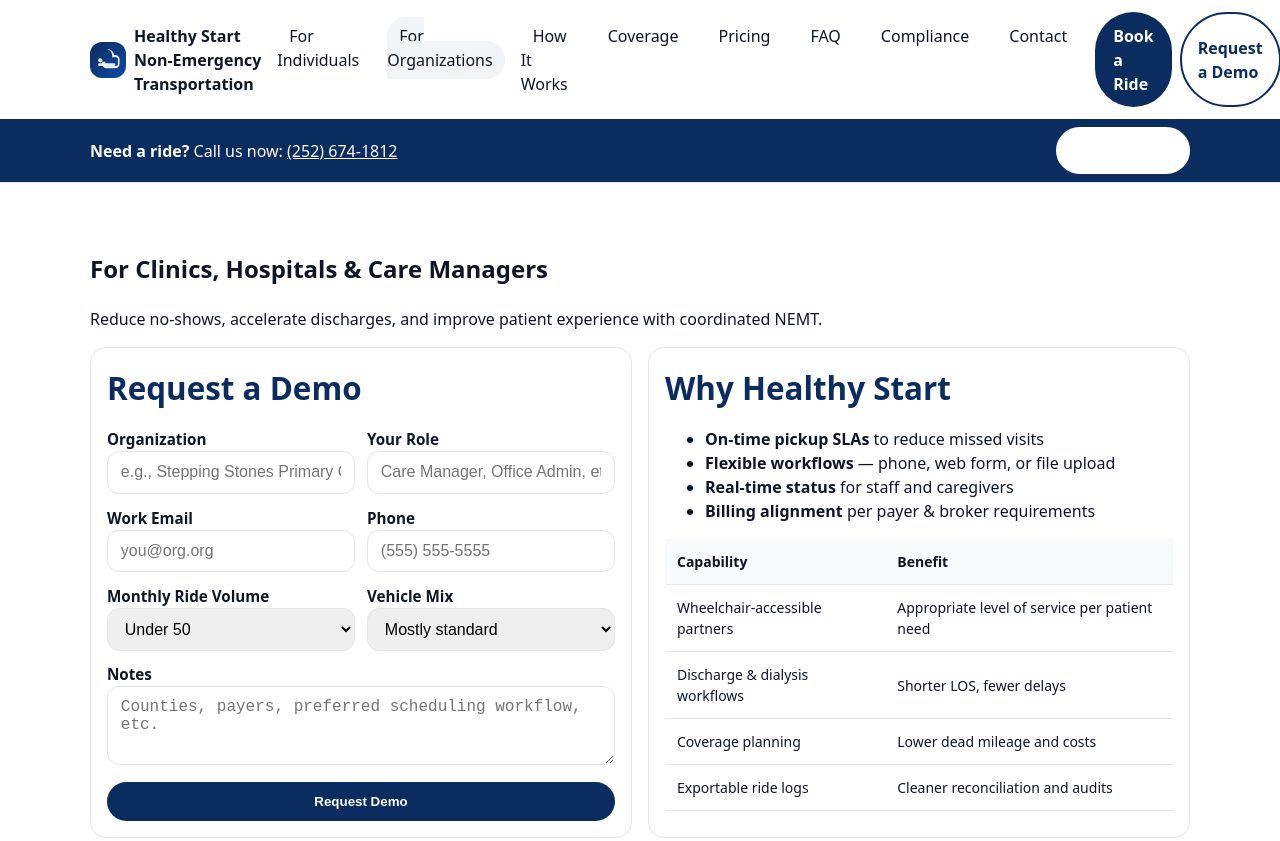
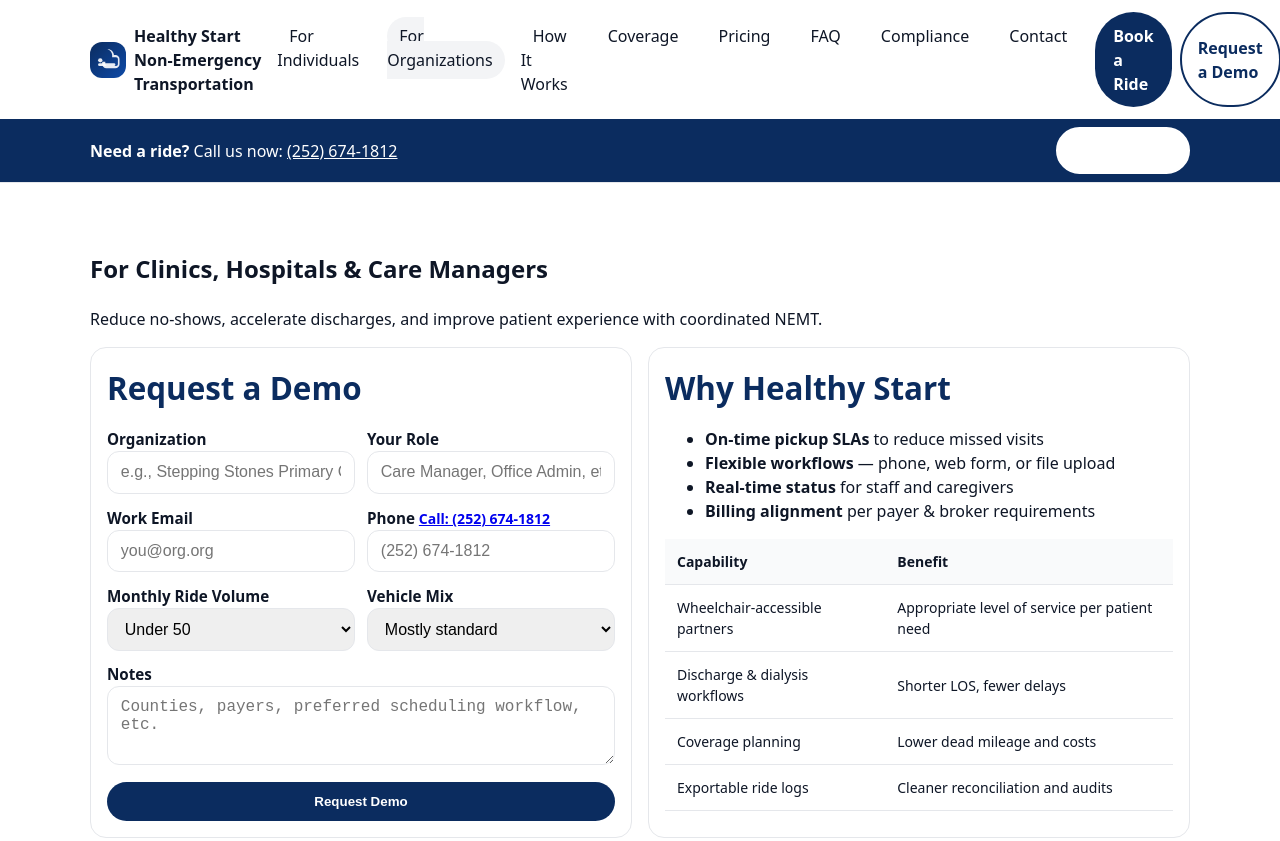
Before and after one commit to NyutonCEO/healthystart, a plain HTML site: page organizations.html in a window 1280 px wide. Shown: the top 841 px of the page. Drawn offline with Linux system fonts and the light colour scheme.

Commit message:
fourth commit

```diff
--- a/organizations.html
+++ b/organizations.html
@@ -89,7 +89,7 @@
         </div>
         <div class="row">
           <div><label>Work Email<input class="input" type="email" name="email" required placeholder="you@org.org"></label></div>
-          <div><label>Phone<input class="input" type="tel" name="phone" required placeholder="(555) 555‑5555"></label></div>
+          <div><label>Phone <a href="tel:+12526741812" class="small">Call: (252) 674‑1812</a><input class="input" type="tel" name="phone" required placeholder="(252) 674‑1812"></label></div>
         </div>
         <div class="row">
           <div><label>Monthly Ride Volume<select name="volume" required>
```
Also changed, not shown: patients.html (+1 -1 lines).
